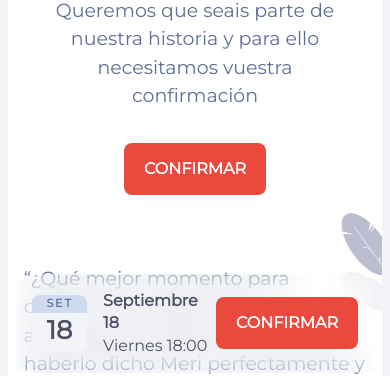
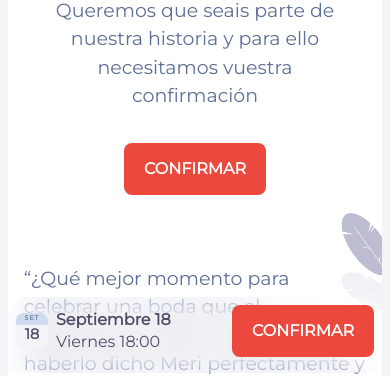
Before and after one commit to victorvalle/my-react-app, a Gatsby site: page / in a window 390 px wide. Shown: the part 471-847 px from the top of the page. Built offline with nearby package versions, Linux system fonts and the light colour scheme; Gatsby itself is replaced by a stand-in of ours.

Commit message:
add wrapper to fix StickyCTA positioning

```diff
--- a/src/components/StickyCTA/index.js
+++ b/src/components/StickyCTA/index.js
@@ -4,9 +4,8 @@ import Button from '../Button'
 
 const StickyCTA = ({ top }) => {
 	return (
-		<div
-			className={styles.StickyCTA}
-		>
+		<div className={styles.wrapper}>
+			<div className={styles.StickyCTA}>
 				<div className={styles.calendarIcon}>
 					<span>Set</span>
 					<span>18</span>
@@ -15,8 +14,9 @@ const StickyCTA = ({ top }) => {
 					<span>Septiembre 18</span>
 					<span>Viernes 18:00</span>
 				</div>
-			<div style={{margin:'auto'}}/>
+				<div style={{ margin: 'auto' }} />
 				<Button />
+			</div>
 		</div>
 	)
 }
--- a/src/components/StickyCTA/styles.module.scss
+++ b/src/components/StickyCTA/styles.module.scss
@@ -1,19 +1,19 @@
 @import './src/utilities/variables';
 
-.StickyCTA {
+.wrapper {
+	left: 0;
+	right: 0;
 	position: fixed;
 	bottom: 0;
-	left: 1rem;
+	z-index: 99;
+	.StickyCTA {
 		display: flex;
 		padding: 1rem 1rem 1.4rem;
-	width: calc(100% - 2rem);
+		margin: 0 1rem;
 		border-top-left-radius: 1rem;
 		border-top-right-radius: 1rem;
 		align-items: center;
-	box-sizing: border-box;
-	justify-content: space-between;
 		backdrop-filter: blur(1em);
-	z-index: 99;
 
 		.calendarIcon,
 		.dayTime {
@@ -54,6 +54,20 @@
 		}
 
 		@media (max-width: 500px) {
-		padding: 1rem;
+			padding: 0.5rem 0.5rem 1rem;
+			margin: 0 0.5rem;
+			.calendarIcon {
+				height: 2.3rem;
+				width: 2rem;
+				font-size: 0.9rem;
+				span:first-of-type {
+					font-size: 0.4rem;
+					line-height: 1.5;
 				}
 			}
+			.dayTime {
+				margin-left: 0.5rem;
+			}
+		}
+	}
+}
```
Lines whose indentation alone changed are shown as unchanged.
